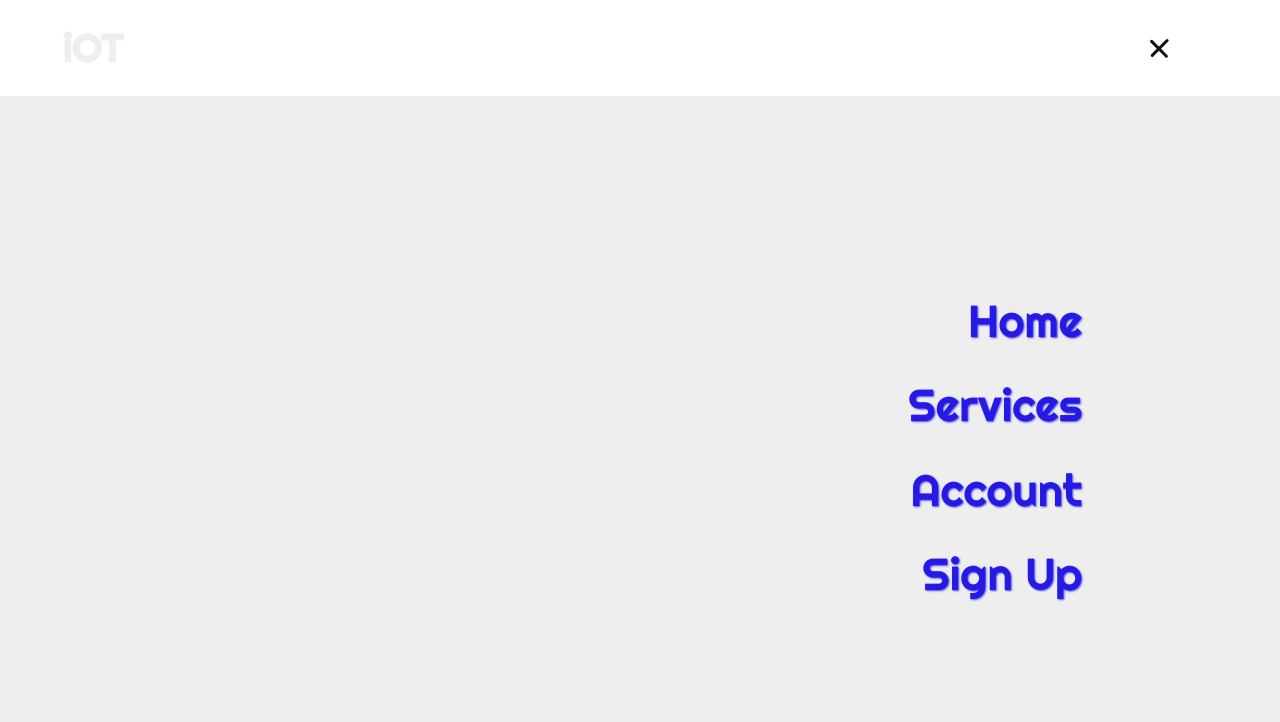
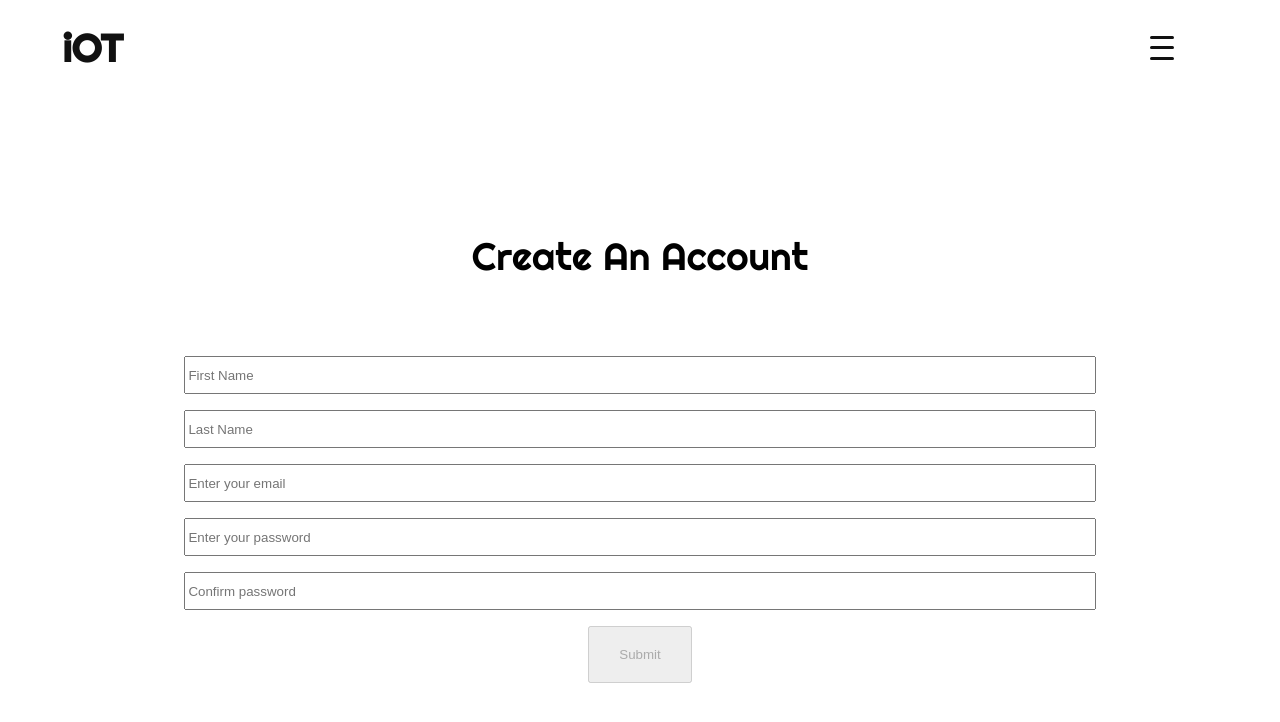
Before and after one commit to gabecorso/chainlink-hackathon, a React (Create React App) app in the folder fe/: page /sign-up in a window 1280 px wide. Shown: the top 722 px of the page. Built offline with nearby package versions, Linux system fonts and the light colour scheme.

Commit message:
added sign up form with controls, local state, validation, and basic styles.

```diff
--- a/fe/src/App.js
+++ b/fe/src/App.js
@@ -7,7 +7,7 @@ import SideBar from './components/SideBar';
 import NavBar from './components/NavBar'
 
 function App() {
-  const [isOpen, setIsOpen] = useState(true);
+  const [isOpen, setIsOpen] = useState(false);
 
   return (
     <div className="app">
--- a/fe/src/components/Hero.js
+++ b/fe/src/components/Hero.js
@@ -9,6 +9,7 @@ import { faCoffee } from '@fortawesome/free-solid-svg-icons'
 
 export default function Hero({ isLoading })  {
         const history = useHistory();
+        console.log(history)
         const routeToSignUp = () => {
             history.push('/signup');
         }
--- a/fe/src/components/NavBar.js
+++ b/fe/src/components/NavBar.js
@@ -1,15 +1,19 @@
 import React, { useState } from 'react'
 import navbar from '../styles/navbar.sass'
+import { useHistory } from 'react-router-dom';
 
 import Navbar from 'react-bootstrap/Navbar'
 import HamburgerBtn from './common/HamburgerBtn'
 
 
 export default function Nav({ isLoading, isOpen, setIsOpen }) {
+    //to determine how we style the logo and menu button. Once we switch to redux this hack can be factored out.
+    let isHomePage = useHistory().location.pathname == "/";
+    console.log(isHomePage)
     return (
         <Navbar className={"nav"} bg="light" expand="lg" style={isLoading ? {display: 'none'} : {display: 'flex'}}>
-            <Navbar.Brand className="title-logo">iOT</Navbar.Brand>
-            <HamburgerBtn isOpen={isOpen} setIsOpen={setIsOpen}/>
+            <Navbar.Brand className="title-logo" style={isHomePage ? {color: '#eee'} : {color: '#111'}}>iOT</Navbar.Brand>
+            <HamburgerBtn isOpen={isOpen} setIsOpen={setIsOpen} isHomePage={isHomePage} />
         </Navbar>
     )
 }
--- a/fe/src/components/SideBar.js
+++ b/fe/src/components/SideBar.js
@@ -8,7 +8,7 @@ export default function SideBar({isOpen, setIsOpen}) {
     const sideBarAnimation = useSpring({
         transform: isOpen
           ? `translate3d(0,0,0) scale(1)`
-          : `translate3d(100%,-100%,0) scale(0.6)`
+          : `translate3d(6000px, -100vw,0) scale(0.6)`
       });
     const menuItems = ["Home", "Services", "Account", "Sign Up"];
     return (
--- a/fe/src/components/SignUp.js
+++ b/fe/src/components/SignUp.js
@@ -1,10 +1,158 @@
-import React from 'react'
+import React, { useState, useEffect } from 'react'
 import signUp from '../styles/signup.sass'
+import SignUpSchema from '../helpers/SignUpSchema'
+import * as yup from 'yup';
+import axios from 'axios'
+import { Container } from 'react-bootstrap';
 
+
+const initialFormValues={
+    firstName:'',
+    lastName: '',
+    email: '',
+    password: '',
+    passwordConfirmation: '',
+}
+
+const initialErrors={
+    firstName:'',
+    lastName: '',
+    email: '',
+    password: '',
+    passwordConfirmation: '',
+
+}
 export default function SignUp() {
+    const [form, setForm] = useState(initialFormValues)
+    const [errors, setErrors] = useState(initialErrors)
+    const [buttonDisabled, setButtonDisabled] = useState(true)
+
+    useEffect(() => {
+        SignUpSchema.isValid(form).then(valid => {
+          setButtonDisabled(!valid);
+        });
+    }, [form]);
+
+
+    const onChange = (e) => {
+        e.persist()
+       const name = e.target.name
+       const value = e.target.value;
+
+       yup
+       .reach(SignUpSchema, name)
+       .validate(value)
+       .then(valid => {
+           setErrors({
+               ...errors,
+               [name]: ''
+           })
+       })
+       .catch(err => {
+           setErrors({
+               [name]: err.errors[0]
+           })
+       })
+
+        setForm({
+        ...form,
+        [name] : value
+        })
+    }
+
+    const handleSubmit = (e) =>{
+        e.preventDefault()
+        const newUser ={
+            firstName: form.firstName.trim(),
+            lastName: form.lastName.trim(),
+            email: form.email.trim(),
+            password: form.password.trim(),
+        }
+        postNewUser(newUser)
+        setForm(initialFormValues)
+    }
+
+  const postNewUser = user => {
+    // dispatch({ type: SIGN_UP_START })
+    axios.post('https://cors-anywhere.herokuapp.com/https://wonderlist-backend.herokuapp.com/register', user)
+    .then(res =>{
+    //   dispatch({ type: SIGN_UP_SUCCESS, payload: user})
+      window.localStorage.setItem('token', res.data.access_token)
+      window.localStorage.setItem('username', form.username);
+    //   push('/home')
+    })
+    .catch(err =>{
+      debugger
+    //   dispatch({ type: SIGN_UP_FAIL, payload: err })
+    //   if ( reqErr.includes("status code 500")){
+    //     setErrors("Sorry, that username has already been taken")
+        setForm({
+          ...form,
+          username: initialFormValues.username
+        })
+
+    })
+  }
+
     return (
-        <div className='sign-up'>
-            <h2>Sign Up</h2>
-        </div>
+        <section className='sign-up'>
+            <Container>
+                <h2>Create An Account</h2>
+                <form className='form' onSubmit={handleSubmit}>
+                    <label htmlFor="firstName" >
+                        <input
+                            name="firstName"
+                            placeholder="First Name"
+                            type="text"
+                            onChange= { onChange }
+                            value={form.firstName}
+                            />
+                    </label>
+                    < br />
+                    <label htmlFor="lastName" >
+                        <input
+                            name="lastName"
+                            placeholder="Last Name"
+                            type="text"
+                            onChange= { onChange }
+                            value={form.lastName}
+                            />
+                    </label>
+                    < br />
+                    <label htmlFor="email" >
+                        <input
+                            name="email"
+                            placeholder="Enter your email"
+                            type="text"
+                            onChange= { onChange }
+                            value={form.email}
+                            />
+                    </label>
+                    < br />
+                    <label htmlFor="password" >
+                        <input
+                            name="password"
+                            placeholder="Enter your password"
+                            type="password"
+                            onChange= { onChange }
+                            value={form.password}
+                        />
+                    </label>
+                    <br />
+                    <label htmlFor="passwordConfirmation" >
+                        <input
+                            name="passwordConfirmation"
+                            placeholder="Confirm password"
+                            type="password"
+                            onChange= { onChange }
+                            value={form.passwordConfirmation}
+                        />
+                        <p>{errors.passwordConfirmation}</p>
+                    </label>
+                    <br />
+                    <button type="submit" disabled={buttonDisabled}>Submit</button>
+                </form>
+            </Container>
+        </section>
     )
 }
--- a/fe/src/components/common/HamburgerBtn.js
+++ b/fe/src/components/common/HamburgerBtn.js
@@ -1,14 +1,14 @@
 import React, { useState} from 'react';
 import hamburger from '../../styles/hamburger.sass';
 
-export default function HamburgerBtn({isOpen, setIsOpen, isSimple}) {
+export default function HamburgerBtn({isOpen, setIsOpen, isHomePage}) {
     function burgerClick(e) {
         e.preventDefault();
         setIsOpen(!isOpen);
     };
 
     return (
-        <div className={isSimple? "menu-btn black" : "menu-btn"} onClick={burgerClick}>
+        <div className={isHomePage? "menu-btn" : "menu-btn black"} onClick={burgerClick}>
             <div className={isOpen? "burger-line one open" : "burger-line one"}></div>
             <div className={isOpen? "burger-line two open" : "burger-line two"}></div>
             <div className={isOpen? "burger-line three open" : "burger-line three"}></div>
--- /dev/null
+++ b/fe/src/helpers/SignUpSchema.js
@@ -0,0 +1,22 @@
+import * as Yup from 'yup';
+
+const SignupSchema = Yup.object().shape({
+    firstName: Yup
+    .string()
+    .required('Name is required'),
+    lastName: Yup
+    .string()
+    .required('Name is required'),
+    email: Yup
+    .string()
+    .required('Email is required')
+    .email('Please input a valid email'),
+    password: Yup
+    .string()
+    .required('Password is required'),
+    passwordConfirmation: Yup.string()
+    .oneOf([Yup.ref('password'), null], 'Passwords must match')
+    .required('please confirm your password')
+})
+
+export default SignupSchema;
--- a/fe/src/styles/hamburger.sass
+++ b/fe/src/styles/hamburger.sass
@@ -4,7 +4,6 @@
     display: flex
     position: fixed
     right: 3vw
-    padding: 3px
     flex-direction: column
     justify-content: space-around
     align-items: center
@@ -37,5 +36,5 @@
         transform: rotate(-45deg) translate(8px, -7px)
 
     &.black
-    .burger-line
-        background: $iot-black
+        .burger-line
+            background: $iot-black
--- a/fe/src/styles/hero.sass
+++ b/fe/src/styles/hero.sass
@@ -63,7 +63,7 @@
                 margin-top: 2vh
 
                 border-style: outset
-                border-color: $primary-green
+                border-color: $primary-blue
                 border-width: 3px
                 border-radius: 6px
 
--- a/fe/src/styles/sidebar.sass
+++ b/fe/src/styles/sidebar.sass
@@ -6,7 +6,7 @@
     height: 88vh
     width: 100vw
     z-index: 98
-    left: -100vw
+    right: 100vw
     background-color: $iot-white
     text-align: right
     color: white
--- a/fe/src/styles/signup.sass
+++ b/fe/src/styles/signup.sass
@@ -1,3 +1,37 @@
 .sign-up
     @import '_theme.sass'
+    display: grid
+    place-items: center
+    height: 88vh
     padding-top: 12vh
+
+    .container
+        display: flex
+        flex-direction: column
+        align-items: center
+        justify-content: space-around
+        height: 66vh
+        width: 84vw
+
+        h2
+            padding: 3vh
+
+            font-family: $font-headers
+            font-size: 2.4rem
+        form
+            display: flex
+            flex-direction: column
+            align-items: center
+            width: 100%
+            label
+                width: 100%
+                display: flex
+                justify-content: center
+                input
+                    height: 4vh
+                    width: 84%
+                    // border-radius: 3px
+
+            button
+                padding: 2.4vmin 3.6vmin
+                cursor: pointer
--- a/package.json
+++ b/package.json
@@ -10,6 +10,8 @@
   },
   "dependencies": {
     "@fortawesome/pro-duotone-svg-icons": "^6.0.0-alpha2",
-    "babel-plugin-macros": "^3.0.1"
+    "babel-plugin-macros": "^3.0.1",
+    "react-spring": "^9.0.0",
+    "yup": "^0.32.9"
   }
 }
```
Also changed, not shown: 1 other file (tests, documents, lock files or other folders).
